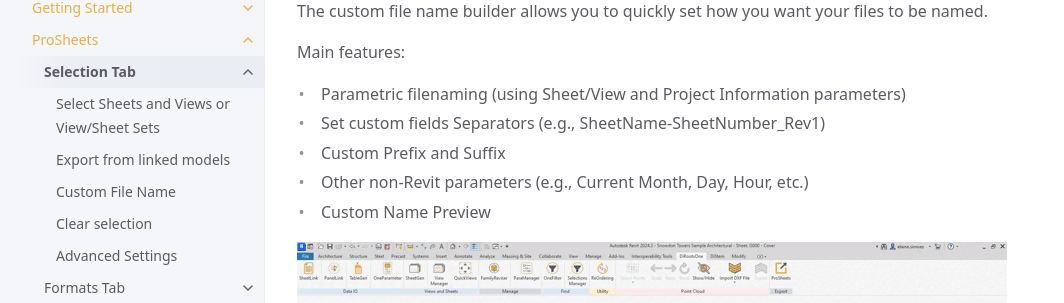
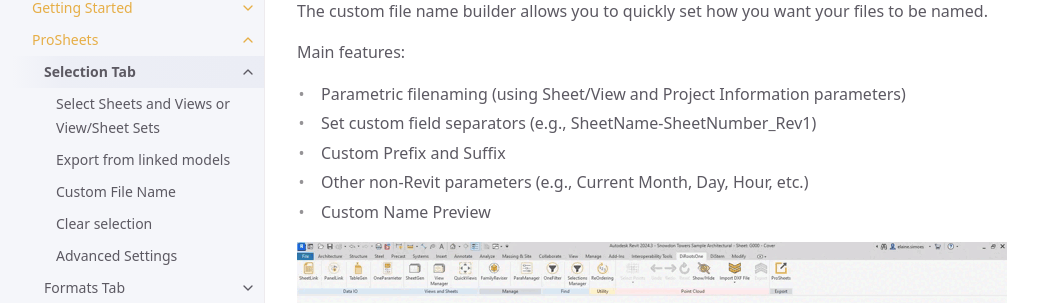
Before and after one commit to DiRoots-Limited/DiRoots.ProSheets.Releases, a Jekyll site: the page built from docs/ui-components/selection-tab.md, in a window 1280 px wide and 900 px high, scrolled down 5385 px. Shown: the part 148-451 px from the top of the window, without its empty margins (107-1171 px from the left). Built offline with Jekyll 4.4.1, drawn with Linux system fonts in a browser that asks for light colours.

Commit message:
Correct custom field separator formatting in selection-tab.md
Fix formatting of custom field separators in documentation.

Co-authored-by: Copilot Autofix powered by AI <175728472+Copilot@users.noreply.github.com>
Signed-off-by: Jean-Marc Couffin <jmcouffin@users.noreply.github.com>

```diff
--- a/docs/ui-components/selection-tab.md
+++ b/docs/ui-components/selection-tab.md
@@ -131,7 +131,7 @@ The custom file name builder allows you to quickly set how you want your files t
 
 Main features:
 - Parametric filenaming (using Sheet/View and Project Information parameters)
-- Set custom fields Separators (e.g., SheetName-SheetNumber_Rev1)
+- Set custom field separators (e.g., SheetName-SheetNumber_Rev1)
 - Custom Prefix and Suffix
 - Other non-Revit parameters (e.g., Current Month, Day, Hour, etc.)
 - Custom Name Preview
```
